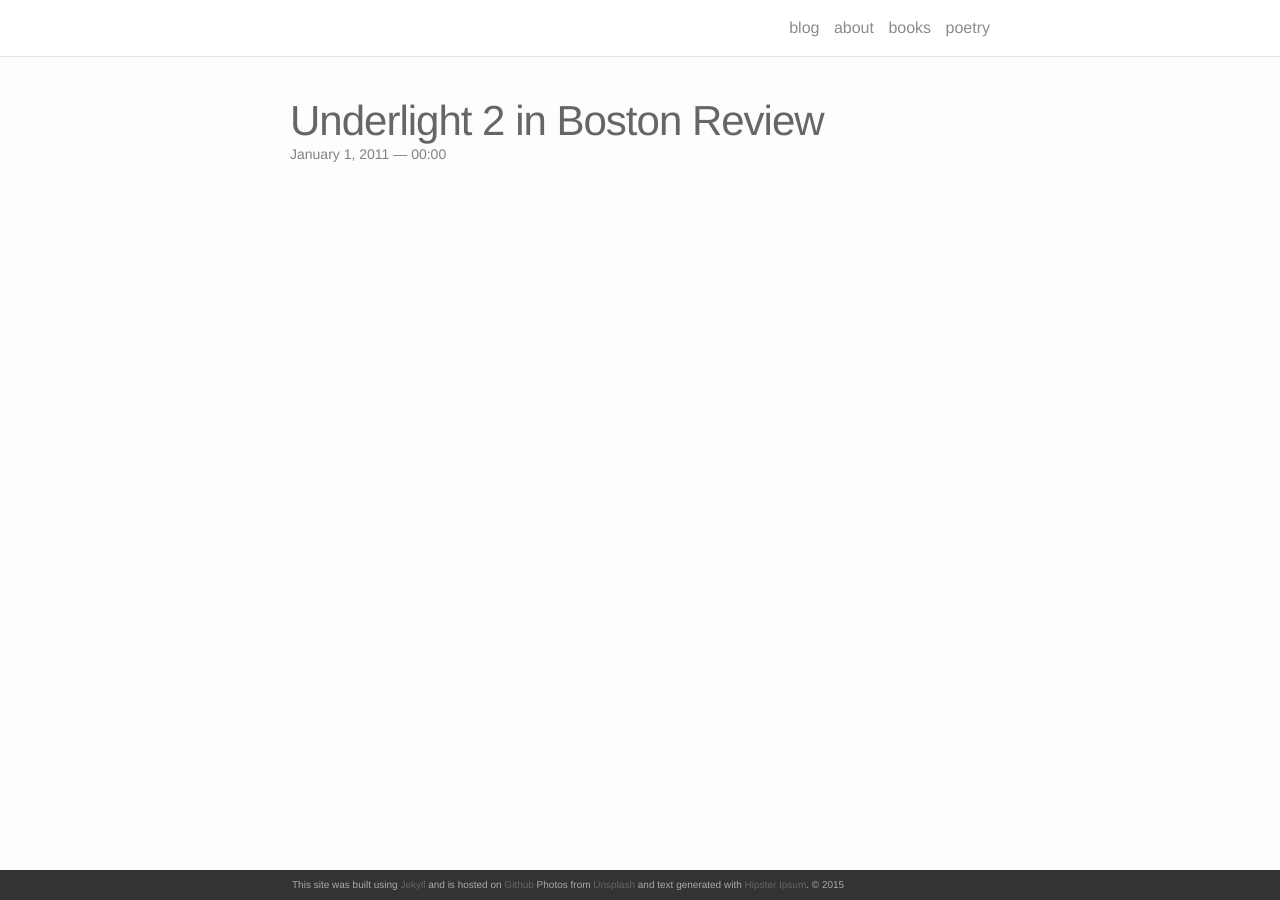
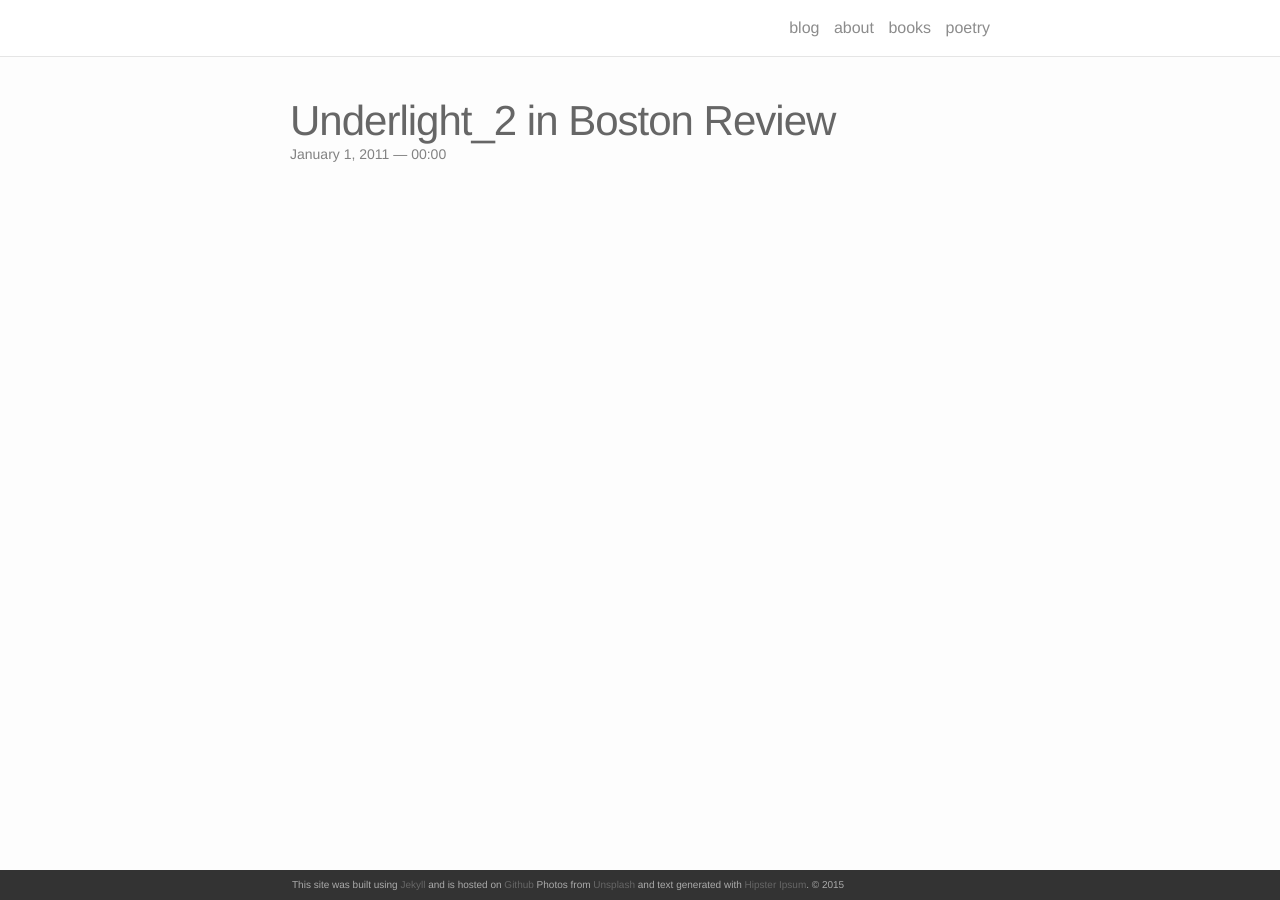
Before and after one commit to amccollo/amccollo.github.io, a Jekyll site: the page built from _poetry/2011-01-01-underlight2br.markdown, in a window 1280 px wide. Built offline with Jekyll 4.4.1, drawn with Linux system fonts in a browser that asks for light colours; nearby versions of some CDN libraries.

```diff
--- a/_poetry/2011-01-01-underlight2br.markdown
+++ b/_poetry/2011-01-01-underlight2br.markdown
@@ -1,6 +1,6 @@
 ---
 layout: post
-title: Underlight 2 in Boston Review
+title: Underlight_2 in Boston Review
 description: a project that redirects to another website
 img:
 redirect: https://bostonreview.net/mccollough-underlight-2.php
```
